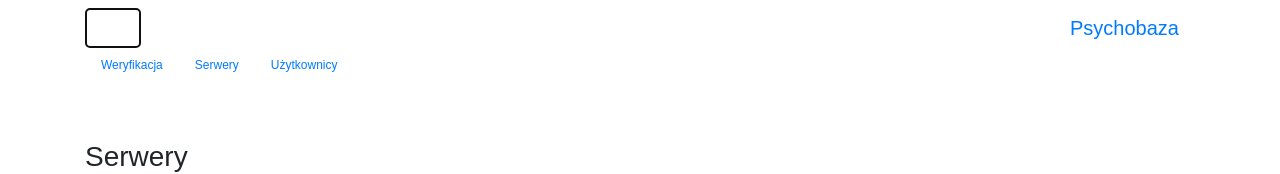
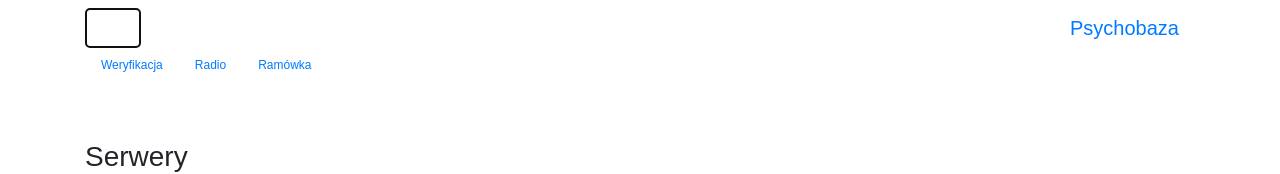
Before and after one commit to houdini22/discord-weryfikator, a Vue app: page /#/serwery in a window 1280 px wide. Both pictures are taken after a click on the button 113 px from the left and 28 px from the top of the page. Shown: the top 174 px of the page. Built offline with nearby package versions, Linux system fonts and the light colour scheme; what vue-form would draw is missing.

Commit message:
Update Header.vue
belka

```diff
--- a/src/components/partials/Header.vue
+++ b/src/components/partials/Header.vue
@@ -13,11 +13,11 @@
                     <b-nav-item to="/weryfikacja">
                         Weryfikacja
                     </b-nav-item>
-                    <b-nav-item to="/serwery">
-                        Serwery
+                    <b-nav-item to="/radio">
+                        Radio
                     </b-nav-item>
-                    <b-nav-item to="/uzytkownicy">
-                        Użytkownicy
+                    <b-nav-item to="/ramowka">
+                        Ramówka
                     </b-nav-item>
                 </b-nav>
             </b-collapse>
```
